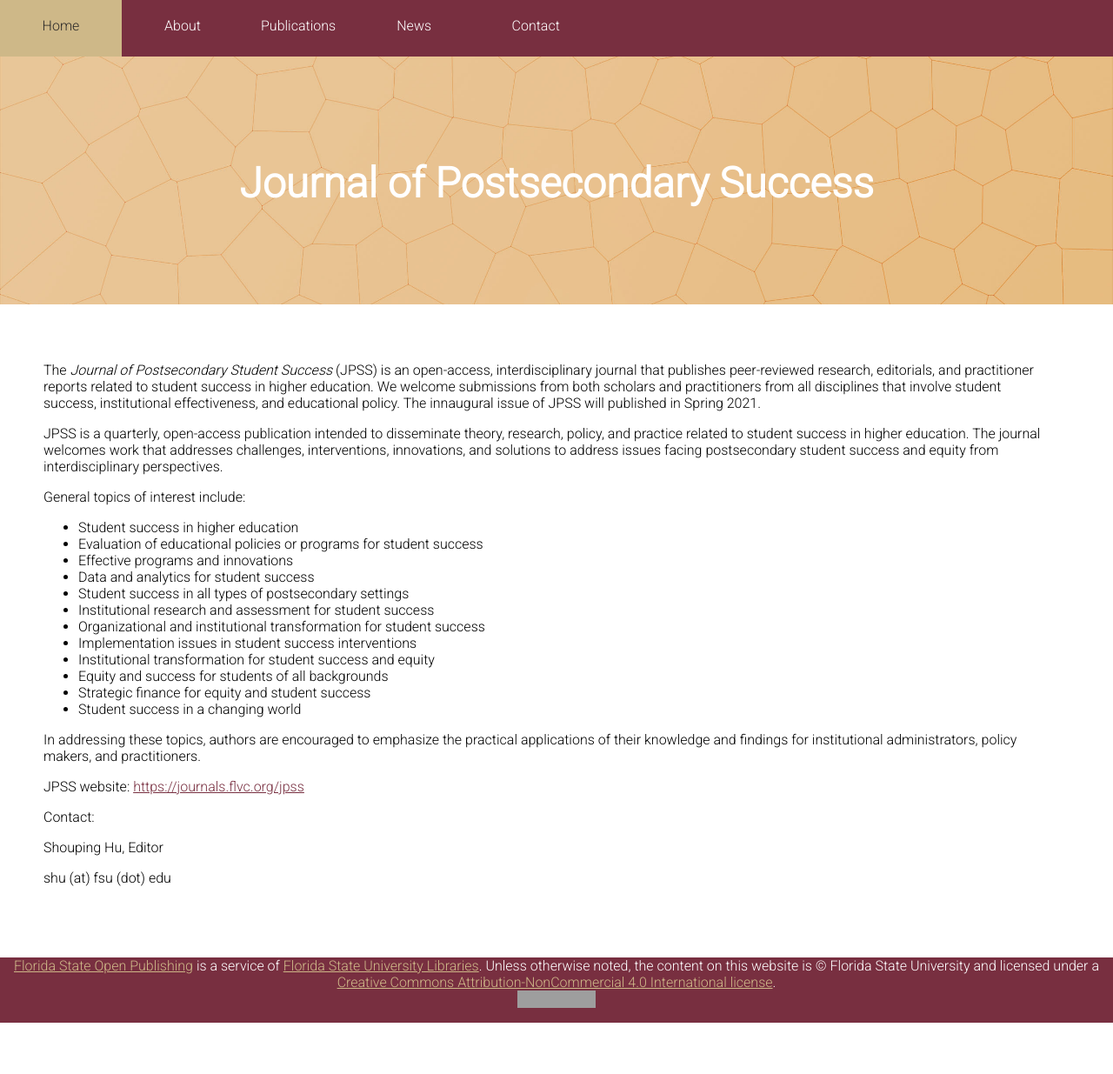
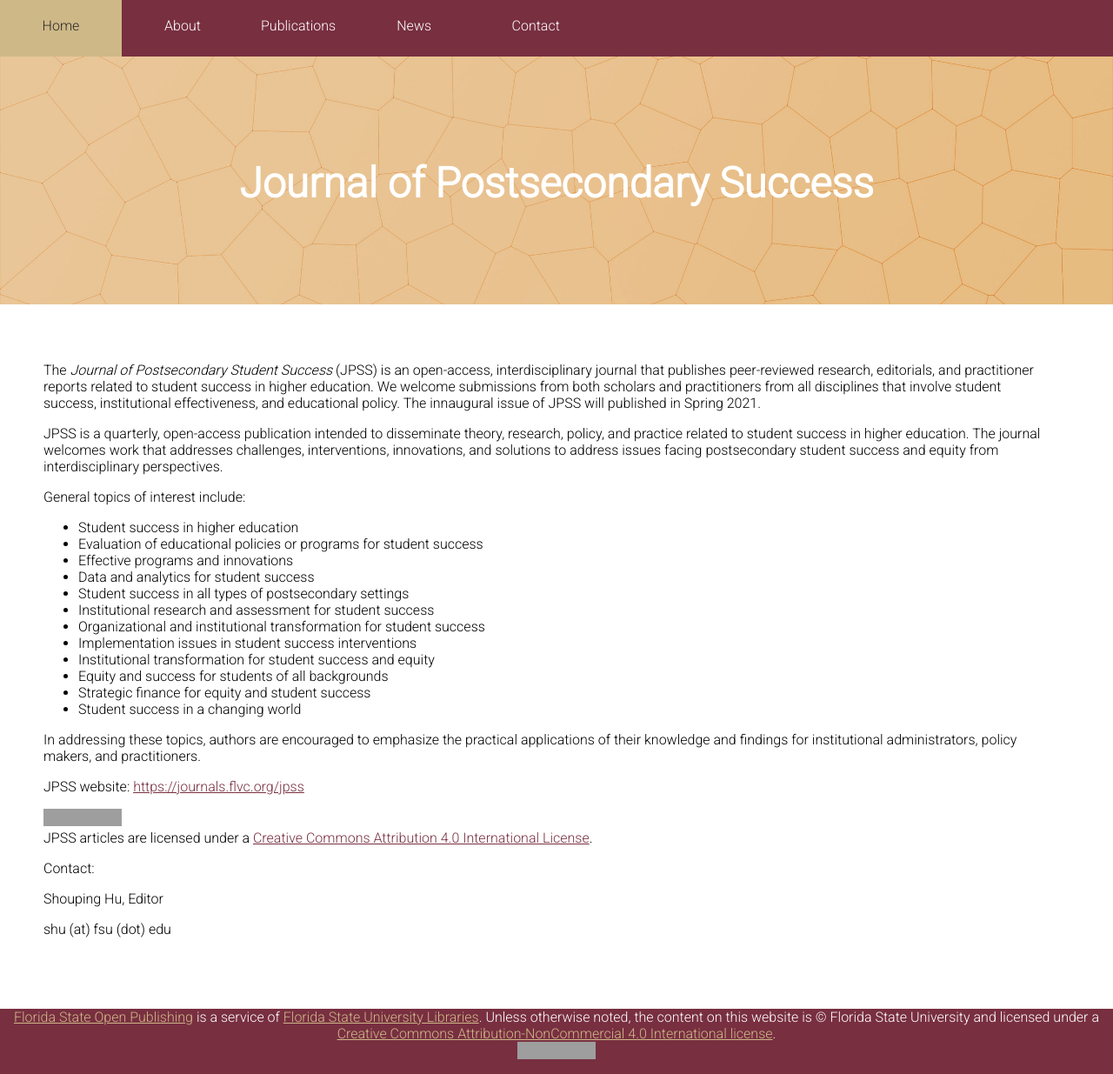
Before and after one commit to fsulibpub/fsulibpub.github.io, a Jekyll site: the page built from _journals/jpss.md, in a window 1280 px wide and 1235 px high. Shown: the whole window at 87% size. Built offline with Jekyll 4.4.1, drawn with Linux system fonts in a browser that asks for light colours; grey boxes are pictures that could not be loaded.

Commit message:
Update jpss.md

```diff
--- a/_journals/jpss.md
+++ b/_journals/jpss.md
@@ -29,6 +29,8 @@ In addressing these topics, authors are encouraged to emphasize the practical ap
 
 JPSS website: <a href="https://journals.flvc.org/jpss" target="_blank">https://journals.flvc.org/jpss</a>
 
+<a rel="license" href="http://creativecommons.org/licenses/by/4.0/"><img alt="Creative Commons License" style="border-width:0" src="https://i.creativecommons.org/l/by/4.0/88x31.png" /></a><br />JPSS articles are licensed under a <a rel="license" href="http://creativecommons.org/licenses/by/4.0/">Creative Commons Attribution 4.0 International License</a>.
+
 Contact:
 
 Shouping Hu, Editor
```
